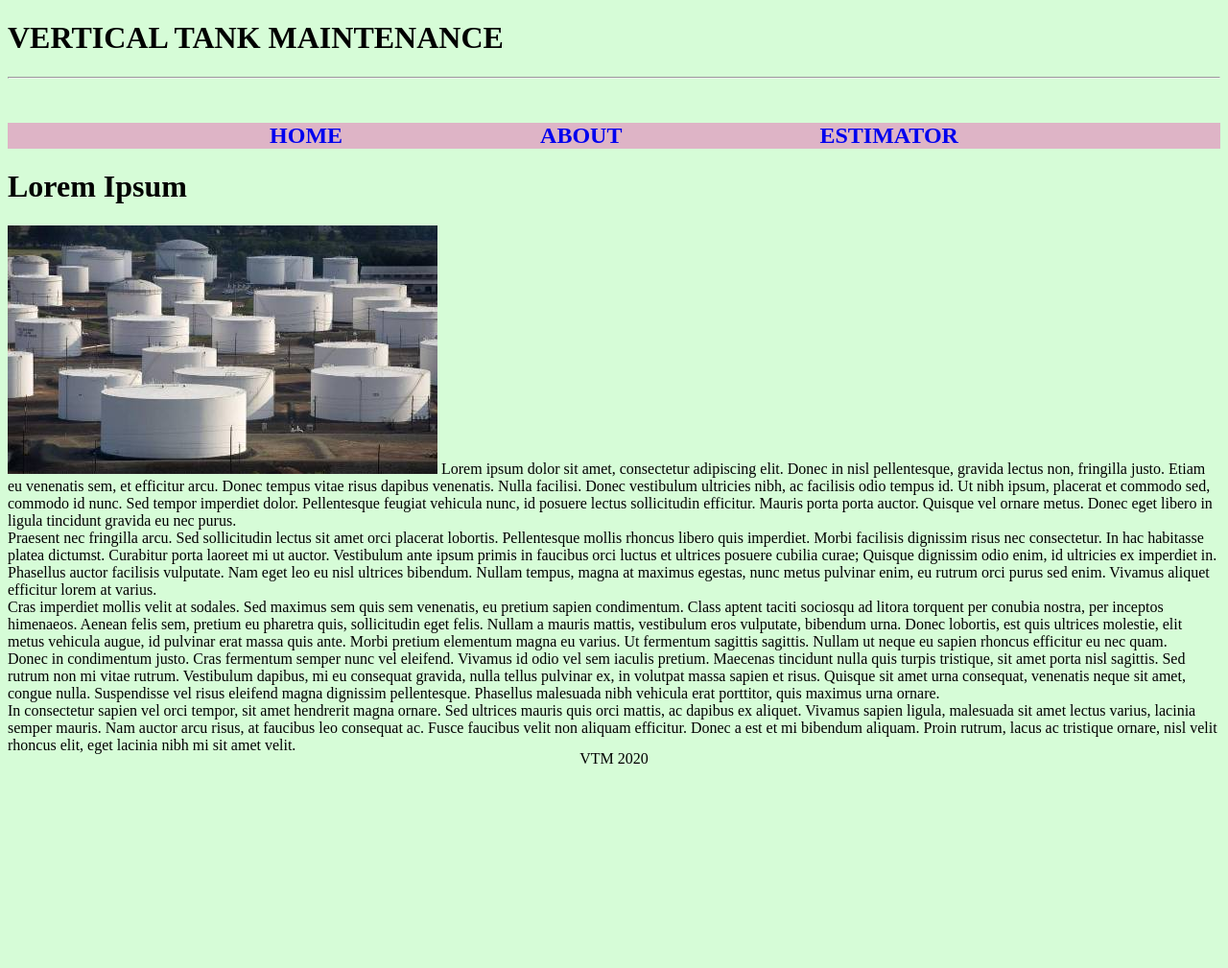
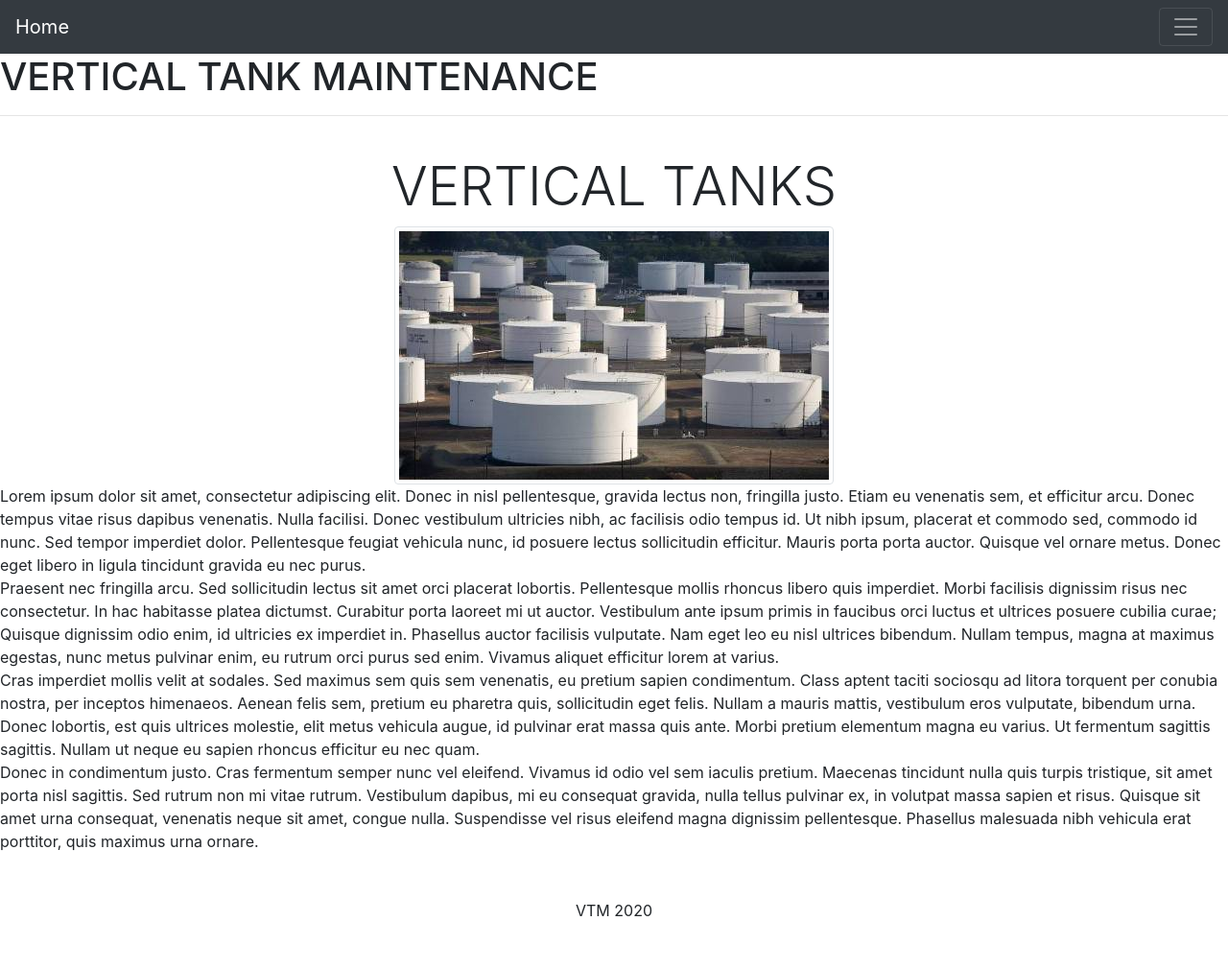
Before and after one commit to aidang1003/BAIS3300-HW12, a Flask app: page / in a window 1280 px wide. Shown: the whole page at 96% size. Before the commit the page ends 796 px from the top, so only its background shows below. Run offline with Flask 2, Linux system fonts and the light colour scheme.

Commit message:
Text Formatting/Nav
Did work formatting the text, heading and images using bootstrap methods. Added nav bar.

```diff
--- a/static/css/stylesheet.css
+++ b/static/css/stylesheet.css
@@ -25,7 +25,7 @@ a{
     text-decoration: none;
 }
 
-footer{
+.myfooter{
   position: fixed;
   left: 0;
   bottom: 0;
--- a/templates/base.html
+++ b/templates/base.html
@@ -1,30 +1,60 @@
 <!DOCTYPE html>
 <html lang="en">
+
 <head>
     <meta charset="UTF-8">
     <meta name="viewport" content="width=device-width, initial-scale=1.0">
     <title>{% block title %} {% endblock %}</title>
-    <link rel="stylesheet" type="text/css" href="{{ url_for('static', filename='css/stylesheet.css') }}">
+    <meta charset="utf-8">
+    <meta name="viewport" content="width=device-width, initial-scale=1, shrink-to-fit=no">
+    <link rel="stylesheet" href="https://cdn.jsdelivr.net/npm/bootstrap@4.5.3/dist/css/bootstrap.min.css"
+        integrity="sha384-TX8t27EcRE3e/ihU7zmQxVncDAy5uIKz4rEkgIXeMed4M0jlfIDPvg6uqKI2xXr2" crossorigin="anonymous">
 </head>
+
 <body>
+    <nav class="navbar navbar-dark bg-dark">
+        <a class="navbar-brand" href="/index">Home</a>
+        <button class="navbar-toggler" type="button" data-toggle="collapse" data-target="#navbarSupportedContent" aria-controls="navbarSupportedContent" aria-expanded="false" aria-label="Toggle navigation">
+          <span class="navbar-toggler-icon"></span>
+        </button>
+
+        <div class="collapse navbar-collapse" id="navbarSupportedContent">
+          <ul class="navbar-nav mr-auto">
+            <li class="nav-item active">
+                <a class="nav-link" href="/index">Home <span class="sr-only">(current)</span></a>
+              </li>
+            <li class="nav-item">
+                <a class="nav-link" href="/about">About</a>
+              </li>
+            <li class="nav-item">
+              <a class="nav-link" href="/estimate">Estimator</a>
+            </li>
+          </ul>
+        </div>
+      </nav>
     <div>
         <h1>VERTICAL TANK MAINTENANCE</h1>
         <hr>
         <br>
-        <h2 class="responsive">
-            <a href="index">HOME</a>
-            <a href="about">ABOUT</a>
-            <a href="estimate">ESTIMATOR</a>
-
-        </h2>
         {% block body %}
 
         {% endblock %}
 
     </div>
+
+    <script src="https://code.jquery.com/jquery-3.5.1.slim.min.js"
+        integrity="sha384-DfXdz2htPH0lsSSs5nCTpuj/zy4C+OGpamoFVy38MVBnE+IbbVYUew+OrCXaRkfj"
+        crossorigin="anonymous"></script>
+    <script src="https://cdn.jsdelivr.net/npm/popper.js@1.16.1/dist/umd/popper.min.js"
+        integrity="sha384-9/reFTGAW83EW2RDu2S0VKaIzap3H66lZH81PoYlFhbGU+6BZp6G7niu735Sk7lN"
+        crossorigin="anonymous"></script>
+    <script src="https://cdn.jsdelivr.net/npm/bootstrap@4.5.3/dist/js/bootstrap.min.js"
+        integrity="sha384-w1Q4orYjBQndcko6MimVbzY0tgp4pWB4lZ7lr30WKz0vr/aWKhXdBNmNb5D92v7s"
+        crossorigin="anonymous"></script>
 </body>
 
-<footer>
+<footer class="container py-5 mx auto text-center">
     VTM 2020
 </footer>
+
 </html>
--- a/templates/estimate.html
+++ b/templates/estimate.html
@@ -5,7 +5,9 @@
 
 {% block body %}
 
-<h1>CREATE AN ESTIMATE</h1>
+<div class="mx auto text-center">
+    <h1 class="display-4">CREATE AN ESTIMATE </h1>
+</div>
 
 <form action="/estimate" method="POST">
     <label for="tRadius">Tank Radius:</label><br>
--- a/templates/index.html
+++ b/templates/index.html
@@ -4,16 +4,50 @@
 
 
 {% block body %}
-<h1>Lorem Ipsum</h1>
-<img src="static\images\above_ground_vertical_tanks.jpg" alt="Vertical Tanks">
+<div class="mx auto text-center">
+    <h1 class="display-4">VERTICAL TANKS </h1>
+</div>
+<div>
+    <div class="pull-left text-center"><img src="static\images\above_ground_vertical_tanks.jpg" class="img-thumbnail" alt="Vertical Tanks"></div>
 
-Lorem ipsum dolor sit amet, consectetur adipiscing elit. Donec in nisl pellentesque, gravida lectus non, fringilla justo. Etiam eu venenatis sem, et efficitur arcu. Donec tempus vitae risus dapibus venenatis. Nulla facilisi. Donec vestibulum ultricies nibh, ac facilisis odio tempus id. Ut nibh ipsum, placerat et commodo sed, commodo id nunc. Sed tempor imperdiet dolor. Pellentesque feugiat vehicula nunc, id posuere lectus sollicitudin efficitur. Mauris porta porta auctor. Quisque vel ornare metus. Donec eget libero in ligula tincidunt gravida eu nec purus.
-<br>
-Praesent nec fringilla arcu. Sed sollicitudin lectus sit amet orci placerat lobortis. Pellentesque mollis rhoncus libero quis imperdiet. Morbi facilisis dignissim risus nec consectetur. In hac habitasse platea dictumst. Curabitur porta laoreet mi ut auctor. Vestibulum ante ipsum primis in faucibus orci luctus et ultrices posuere cubilia curae; Quisque dignissim odio enim, id ultricies ex imperdiet in. Phasellus auctor facilisis vulputate. Nam eget leo eu nisl ultrices bibendum. Nullam tempus, magna at maximus egestas, nunc metus pulvinar enim, eu rutrum orci purus sed enim. Vivamus aliquet efficitur lorem at varius.
-<br>
-Cras imperdiet mollis velit at sodales. Sed maximus sem quis sem venenatis, eu pretium sapien condimentum. Class aptent taciti sociosqu ad litora torquent per conubia nostra, per inceptos himenaeos. Aenean felis sem, pretium eu pharetra quis, sollicitudin eget felis. Nullam a mauris mattis, vestibulum eros vulputate, bibendum urna. Donec lobortis, est quis ultrices molestie, elit metus vehicula augue, id pulvinar erat massa quis ante. Morbi pretium elementum magna eu varius. Ut fermentum sagittis sagittis. Nullam ut neque eu sapien rhoncus efficitur eu nec quam.
-<br>
-Donec in condimentum justo. Cras fermentum semper nunc vel eleifend. Vivamus id odio vel sem iaculis pretium. Maecenas tincidunt nulla quis turpis tristique, sit amet porta nisl sagittis. Sed rutrum non mi vitae rutrum. Vestibulum dapibus, mi eu consequat gravida, nulla tellus pulvinar ex, in volutpat massa sapien et risus. Quisque sit amet urna consequat, venenatis neque sit amet, congue nulla. Suspendisse vel risus eleifend magna dignissim pellentesque. Phasellus malesuada nibh vehicula erat porttitor, quis maximus urna ornare.
-<br>
-In consectetur sapien vel orci tempor, sit amet hendrerit magna ornare. Sed ultrices mauris quis orci mattis, ac dapibus ex aliquet. Vivamus sapien ligula, malesuada sit amet lectus varius, lacinia semper mauris. Nam auctor arcu risus, at faucibus leo consequat ac. Fusce faucibus velit non aliquam efficitur. Donec a est et mi bibendum aliquam. Proin rutrum, lacus ac tristique ornare, nisl velit rhoncus elit, eget lacinia nibh mi sit amet velit.
+    <div class="pull-left">
+        <div class="container-xlg">
+            Lorem ipsum dolor sit amet, consectetur adipiscing elit. Donec in nisl pellentesque, gravida lectus non, fringilla
+            justo. Etiam eu venenatis sem, et efficitur arcu. Donec tempus vitae risus dapibus venenatis. Nulla facilisi. Donec
+            vestibulum ultricies nibh, ac facilisis odio tempus id. Ut nibh ipsum, placerat et commodo sed, commodo id nunc. Sed
+            tempor imperdiet dolor. Pellentesque feugiat vehicula nunc, id posuere lectus sollicitudin efficitur. Mauris porta porta
+            auctor. Quisque vel ornare metus. Donec eget libero in ligula tincidunt gravida eu nec purus.
+        </div>
+
+        <div class="container-xlg">
+            Praesent nec fringilla arcu. Sed sollicitudin lectus sit amet orci placerat lobortis. Pellentesque mollis rhoncus libero
+            quis imperdiet. Morbi facilisis dignissim risus nec consectetur. In hac habitasse platea dictumst. Curabitur porta
+            laoreet mi ut auctor. Vestibulum ante ipsum primis in faucibus orci luctus et ultrices posuere cubilia curae; Quisque
+            dignissim odio enim, id ultricies ex imperdiet in. Phasellus auctor facilisis vulputate. Nam eget leo eu nisl ultrices
+            bibendum. Nullam tempus, magna at maximus egestas, nunc metus pulvinar enim, eu rutrum orci purus sed enim. Vivamus
+            aliquet efficitur lorem at varius.
+        </div>
+
+        <div class="container-xlg">
+            Cras imperdiet mollis velit at sodales. Sed maximus sem quis sem venenatis, eu pretium sapien condimentum. Class aptent
+            taciti sociosqu ad litora torquent per conubia nostra, per inceptos himenaeos. Aenean felis sem, pretium eu pharetra
+            quis, sollicitudin eget felis. Nullam a mauris mattis, vestibulum eros vulputate, bibendum urna. Donec lobortis, est
+            quis ultrices molestie, elit metus vehicula augue, id pulvinar erat massa quis ante. Morbi pretium elementum magna eu
+            varius. Ut fermentum sagittis sagittis. Nullam ut neque eu sapien rhoncus efficitur eu nec quam.
+        </div>
+
+        <div class="container-xlg">
+            Donec in condimentum justo. Cras fermentum semper nunc vel eleifend. Vivamus id odio vel sem iaculis pretium. Maecenas
+            tincidunt nulla quis turpis tristique, sit amet porta nisl sagittis. Sed rutrum non mi vitae rutrum. Vestibulum dapibus,
+            mi eu consequat gravida, nulla tellus pulvinar ex, in volutpat massa sapien et risus. Quisque sit amet urna consequat,
+            venenatis neque sit amet, congue nulla. Suspendisse vel risus eleifend magna dignissim pellentesque. Phasellus malesuada
+            nibh vehicula erat porttitor, quis maximus urna ornare.
+        </div>
+
+    </div>
+
+</div>
+
+
+
 {% endblock %}
```
Also changed, not shown: templates/about.html (+32 -10 lines).
